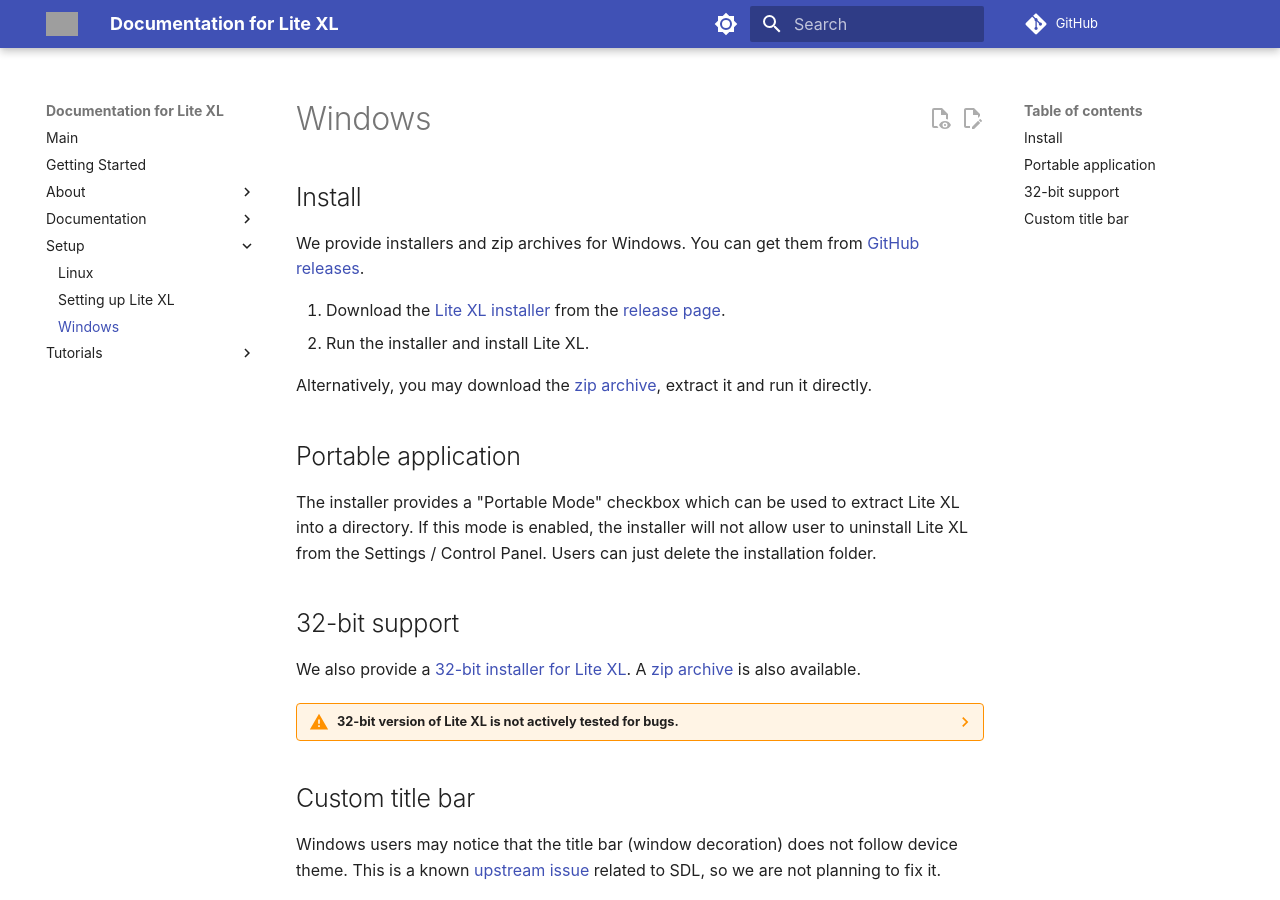
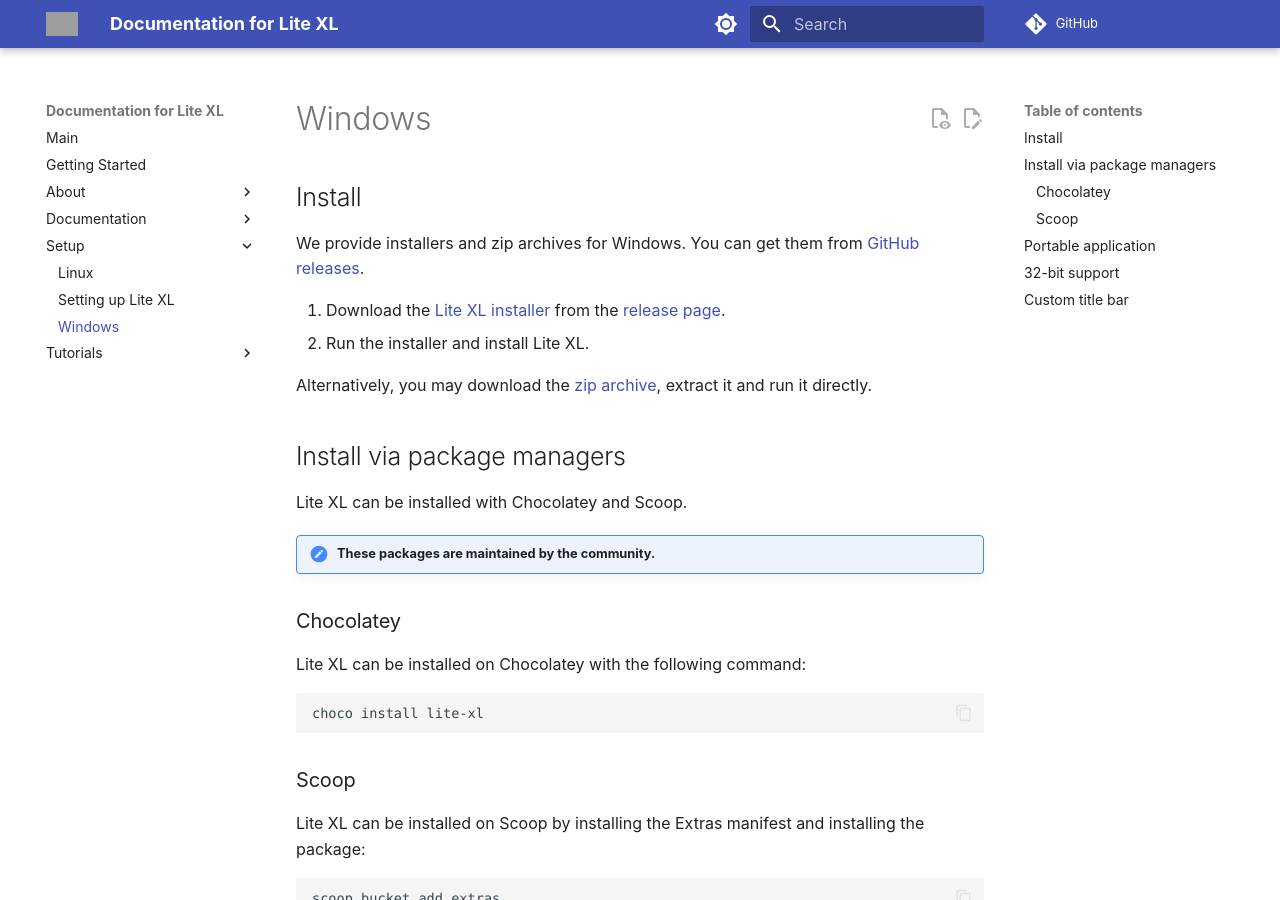
Before and after one commit to lite-xl/lite-xl.github.io, an MkDocs documentation site: the page built from docs/setup/windows.md, in a window 1280 px wide and 900 px high. Built offline with MkDocs 1.6.1 and Material for MkDocs 9.7.7, drawn with Linux system fonts in a browser that asks for light colours; comment, search, counter and statistics services are not loaded; the version menu is left out; some of the changed text lies outside the part shown; grey boxes are pictures that could not be loaded.

Commit message:
add package manager instructions to windows

````diff
--- a/docs/setup/windows.md
+++ b/docs/setup/windows.md
@@ -9,6 +9,29 @@
 2. Run the installer and install Lite XL.
 
 Alternatively, you may download the [zip archive][3], extract it and run it directly.
+
+## Install via package managers
+
+Lite XL can be installed with Chocolatey and Scoop.
+
+!!! note "These packages are maintained by the community."
+
+### Chocolatey
+
+Lite XL can be installed on Chocolatey with the following command:
+
+```sh
+choco install lite-xl
+```
+
+### Scoop
+
+Lite XL can be installed on Scoop by installing the Extras manifest and installing the package:
+
+```sh
+scoop bucket add extras
+scoop install lite-xl
+```
 
 ## Portable application
 
@@ -66,4 +89,4 @@
 [4]: https://github.com/lite-xl/lite-xl/releases/download/v2.1.1/lite-xl-v2.1.1-addons-windows-i686.zip
 [5]: https://github.com/libsdl-org/SDL/issues/4776
 [6]: https://github.com/takase1121/lite-xl-immersive-title
-[7]: /assets/settings/borderless.png
+[7]: ../assets/settings/borderless.png
````
